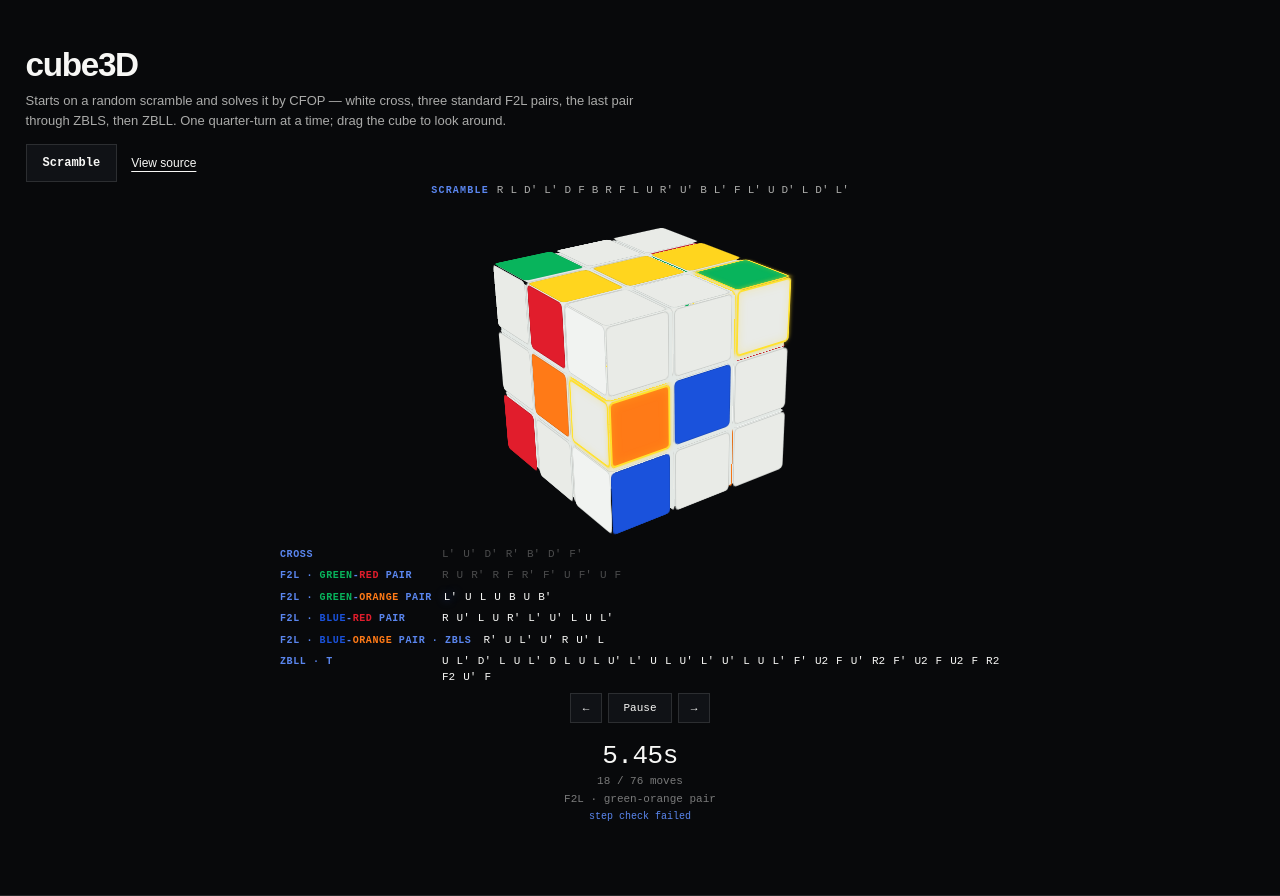
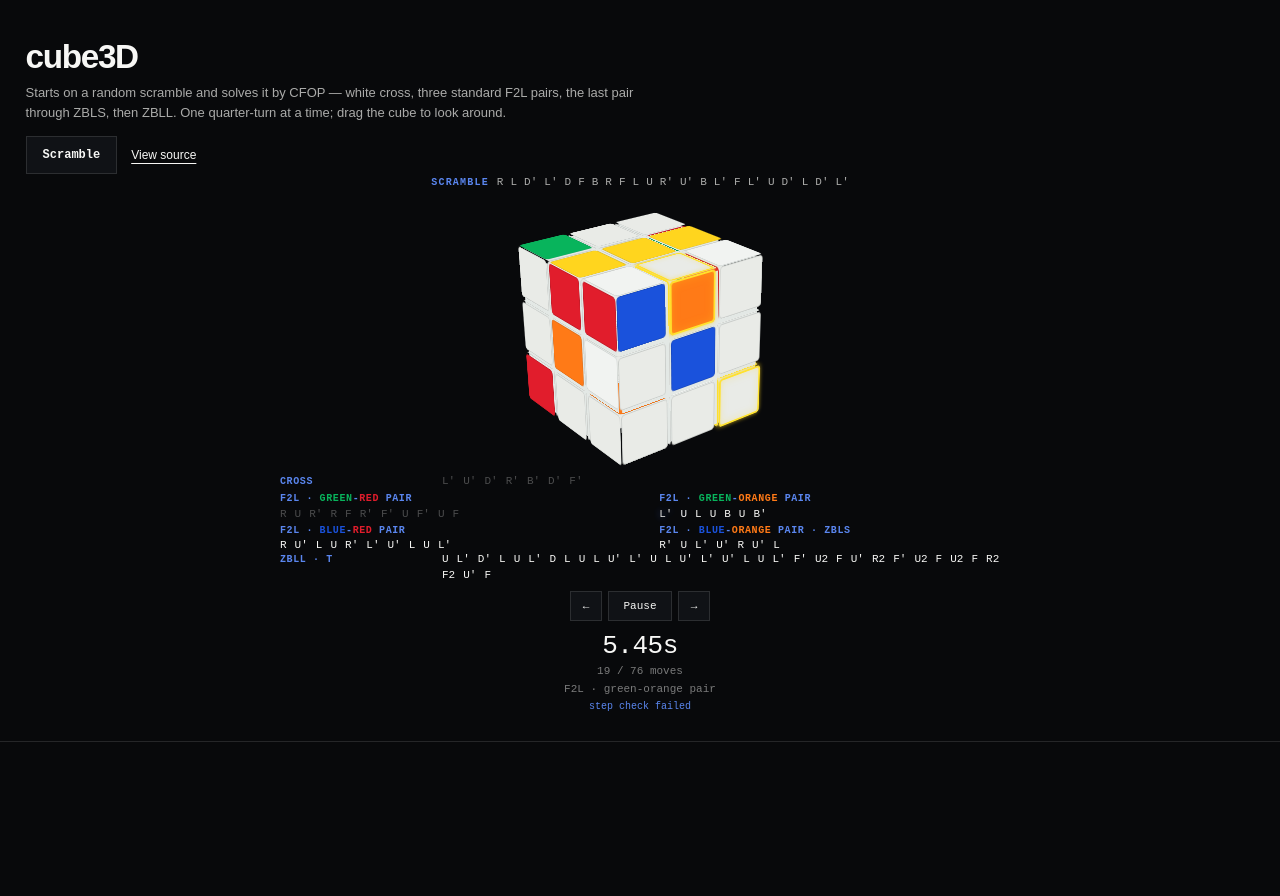
Before and after one commit to erichanwang/cube3d, a React (Vite) app in the folder portfolio-cube/: page / in a window 1280 px wide. After the commit the page ends 800 px from the top, so only its background shows below. Built offline with nearby package versions, Linux system fonts and the light colour scheme.

Commit message:
Restore cube colors, tighten ZBLS layout, speed turns 5x

```diff
--- a/portfolio-cube/src/RubiksChapter.tsx
+++ b/portfolio-cube/src/RubiksChapter.tsx
@@ -1,4 +1,4 @@
-import { useCallback, useEffect, useMemo, useRef, useState } from 'react';
+import { useCallback, useEffect, useMemo, useRef, useState, type CSSProperties } from 'react';
 import { useReducedMotion } from 'framer-motion';
 import type { CubeMove, MoveFace } from './types';
 import {
@@ -63,8 +63,8 @@ interface PlannedMove {
 // paint, and the sheen/bevel comes from .xp-cube-face rather than the swatch.
 const COLORS = { u: '#ffd51e', d: '#f1f3f1', f: '#e11d2c', b: '#ff7a17', r: '#08b45c', l: '#1a52dc' };
 /** Pace of the solve. The clock reports whatever the sequence actually takes. */
-// 67ms was the original cadence; 19ms makes each layer turn about 3.5x faster.
-const STEP_MS = 19;
+// 67ms was the original cadence; 13ms makes each layer turn about 5x faster.
+const STEP_MS = 13;
 const STEP_PAUSE_MS = 180;
 const STAGE_PAUSE_MS = 650;
 const ZBLS_PAUSE_MS = 650;
@@ -807,7 +807,7 @@ export function RubiksChapter() {
             </div>
             {coordinates.map(([x, y, z]) => (
               <div key={`${x}-${y}-${z}`} className="xp-cubelet" data-x={x} data-y={y} data-z={z}>
-                {FACES.map((face) => <span key={face} className={`xp-cube-face ${face}`} style={{ backgroundColor: stickerColor(face, x, y, z) }} />)}
+                {FACES.map((face) => <span key={face} className={`xp-cube-face ${face}`} style={{ ['--sticker-color' as string]: stickerColor(face, x, y, z) } as CSSProperties} />)}
               </div>
             ))}
             <div ref={pivotRef} className="xp-cube-pivot" />
--- a/portfolio-cube/src/cube.css
+++ b/portfolio-cube/src/cube.css
@@ -201,15 +201,17 @@ a:focus-visible, button:focus-visible { outline: 2px solid #7d9bff; outline-offs
    jumps straight over it from the project before to the one after */
 .xp-cube-chapter { position: relative; width: 100%; min-width: 0; margin: 0; border-bottom: 1px solid var(--xp-border);
   scroll-snap-align: center; scroll-snap-stop: always; }
-.xp-cube-frame { position: relative; display: grid; grid-template-rows: auto auto auto auto auto auto; align-items: center; width: 100%; min-width: 0; overflow: visible; padding: clamp(24px, 4vh, 44px) clamp(12px, 2vw, 28px) 72px; }
+.xp-cube-frame { position: relative; display: grid; grid-template-rows: auto auto auto auto auto auto; align-items: center; width: 100%; min-width: 0; overflow: visible; padding: clamp(20px, 3vh, 36px) clamp(12px, 2vw, 28px) 28px; }
 /* scramble notation above the cube */
 .xp-cube-scramble { display: flex; flex-wrap: wrap; align-items: baseline; justify-content: center; gap: 3px 8px; width: min(100%, 640px); margin: 2px auto 2px; }
 .xp-cube-tape-label { color: var(--xp-blue); font: 600 10px 'DM Mono', monospace; text-transform: uppercase; letter-spacing: .12em; }
 .xp-cube-tape { display: flex; flex-wrap: wrap; gap: 3px 7px; }
 .xp-cube-tape b { color: var(--xp-secondary); font: 400 11px 'DM Mono', monospace; font-weight: 400; }
 /* the CFOP solve, stage by stage, below the cube */
-.xp-cube-plan { display: grid; grid-template-columns: minmax(0, 1fr); gap: 8px; width: 100%; max-width: 720px; min-width: 0; margin: 10px auto 0; align-items: start; }
-.xp-cube-plan-row { display: grid; grid-template-columns: minmax(150px, max-content) minmax(0, 1fr); gap: 12px; min-width: 0; align-items: baseline; opacity: 1; transition: opacity 220ms ease; }
+.xp-cube-plan { display: grid; grid-template-columns: repeat(2, minmax(0, 1fr)); gap: 5px clamp(16px, 3vw, 40px); width: 100%; max-width: 720px; min-width: 0; margin: 5px auto 0; align-items: start; }
+.xp-cube-plan-row { grid-column: 1 / -1; display: grid; grid-template-columns: minmax(150px, max-content) minmax(0, 1fr); gap: 12px; min-width: 0; align-items: baseline; opacity: 1; transition: opacity 220ms ease; }
+/* the four F2L/ZBLS pairs sit two-across; stage label over its moves so each fits a half column */
+.xp-cube-plan-row--pair { grid-column: auto; grid-template-columns: 1fr; gap: 2px; }
 .xp-cube-plan-row.is-active { opacity: 1; }
 .xp-cube-plan-stage { min-width: 0; color: var(--xp-blue); font: 600 10px/1.25 'DM Mono', monospace; text-transform: uppercase; letter-spacing: .06em; overflow-wrap: anywhere; }
 .xp-cube-plan-moves { display: flex; min-width: 0; flex-wrap: wrap; gap: 4px 8px; }
@@ -217,6 +219,9 @@ a:focus-visible, button:focus-visible { outline: 2px solid #7d9bff; outline-offs
 .xp-cube-plan-moves button:hover { color: var(--xp-blue); }
 .xp-cube-plan-moves button.is-done { color: var(--xp-muted); opacity: .58; }
 .xp-cube-plan-moves button.is-now { color: var(--xp-text); text-shadow: 0 0 9px rgba(79,124,255,.7); }
+/* Keep the last-layer algorithm directly after ZBLS instead of leaving the
+   unused half-column visible between the ZB rows and the timer. */
+.xp-cube-plan-row--zbll { margin-top: -3px; }
 .xp-cube-playback { display: flex; align-items: center; justify-content: center; gap: 6px; width: min(100%, 680px); margin: 10px auto 0; }
 .xp-cube-playback button { min-width: 32px; min-height: 30px; padding: 0 9px; border: 1px solid var(--xp-border); background: var(--xp-surface); color: var(--xp-text); cursor: pointer; font: 500 11px 'DM Mono', monospace; transition: border-color 160ms ease, color 160ms ease, background 160ms ease; }
 .xp-cube-playback button:hover:not(:disabled) { border-color: rgba(90,134,239,.6); background: rgba(79,124,255,.1); }
@@ -234,13 +239,13 @@ a:focus-visible, button:focus-visible { outline: 2px solid #7d9bff; outline-offs
 .xp-cube-actions button:hover { border-color: rgba(90,134,239,.6); background: rgba(79,124,255,.1); }
 .xp-cube-actions button:disabled { opacity: .4; cursor: not-allowed; }
 .xp-cube-copy a { display: inline-flex; color: var(--xp-text); font-size: 12px; text-underline-offset: 4px; }
-.xp-cube-visual { position: relative; display: grid; width: 100%; min-width: 0; min-height: 340px; place-items: center; perspective: 1000px;
+.xp-cube-visual { position: relative; display: grid; width: 100%; min-width: 0; min-height: 280px; place-items: center; perspective: 1000px;
   cursor: grab; touch-action: none; }
 .xp-cube-visual:active { cursor: grabbing; }
 .xp-cube {
 
-  --cubelet: 66px;
-  --cube-step: 70;
+  --cubelet: 54px;
+  --cube-step: 58;
   --cube-rx: -26deg;
   --cube-ry: 36deg;
   position: relative;
@@ -270,7 +275,8 @@ a:focus-visible, button:focus-visible { outline: 2px solid #7d9bff; outline-offs
    so a corner piece reads as a third of each of its three colours. Rounded with
    only a hairline between pieces, matte (no sheen). */
 .xp-cube-face { position: absolute; inset: 0.75px; border: 0; border-radius: 8%;
-  backface-visibility: hidden; box-shadow: inset 0 0 0 1px rgba(18, 22, 25, .14); }
+  background: var(--sticker-color, #e3e8e5); backface-visibility: hidden;
+  box-shadow: inset 0 0 0 1px rgba(18, 22, 25, .14); }
 .xp-cube-face.f { transform: translateZ(calc(var(--cubelet) / 2)); }
 .xp-cube-face.b { transform: rotateY(180deg) translateZ(calc(var(--cubelet) / 2)); }
 .xp-cube-face.r { transform: rotateY(90deg) translateZ(calc(var(--cubelet) / 2)); }
@@ -283,7 +289,7 @@ a:focus-visible, button:focus-visible { outline: 2px solid #7d9bff; outline-offs
   box-shadow: inset 0 0 0 2px #ffe22e, inset 0 0 12px rgba(255, 214, 28, .35), 0 0 5px rgba(255, 214, 28, .7);
 }
 .xp-cube-readout { position: static; z-index: 2; display: grid; justify-items: center; gap: 3px;
-  width: min(100%, 42rem); max-width: 100%; min-width: 0; margin: 18px auto 0; padding: 0 8px; text-align: center; font-family: 'DM Mono', monospace; }
+  width: min(100%, 42rem); max-width: 100%; min-width: 0; margin: 10px auto 0; padding: 0 8px; text-align: center; font-family: 'DM Mono', monospace; }
 .xp-cube-verification { min-height: 1.3em; color: var(--xp-blue) !important; font-size: 10px !important; }
 .xp-cube-readout span { max-width: 100%; overflow-wrap: anywhere; white-space: normal; }
 .xp-cube-readout b { font-size: 26px; font-weight: 500; letter-spacing: -.02em; color: var(--xp-text);
@@ -404,8 +410,8 @@ a:focus-visible, button:focus-visible { outline: 2px solid #7d9bff; outline-offs
     transform: rotateX(var(--cube-rx)) rotateY(var(--cube-ry)) scale(.94); }
   .xp-cube-frame { padding-left: 16px; padding-right: 16px; }
   .xp-cube-plan, .xp-cube-playback { width: 100%; margin-left: 0; margin-right: 0; }
-  .xp-cube-plan { grid-template-columns: 1fr; gap: 10px; }
-  .xp-cube-plan-row--pair { grid-column: 1; padding-top: 2px; border-top: 1px solid var(--xp-border); }
+  .xp-cube-plan { grid-template-columns: 1fr; gap: 5px; }
+  .xp-cube-plan-row--pair { grid-column: 1; padding-top: 1px; border-top: 1px solid var(--xp-border); }
   .xp-cube-plan-row--zbll { grid-column: 1; }
   .xp-cube-readout { width: 100%; margin-top: 16px; }
   .xp-toolkit { width: 100%; }.xp-toolkit > .xp-section-heading, .xp-certifications { width: calc(100% - 32px); }
```
